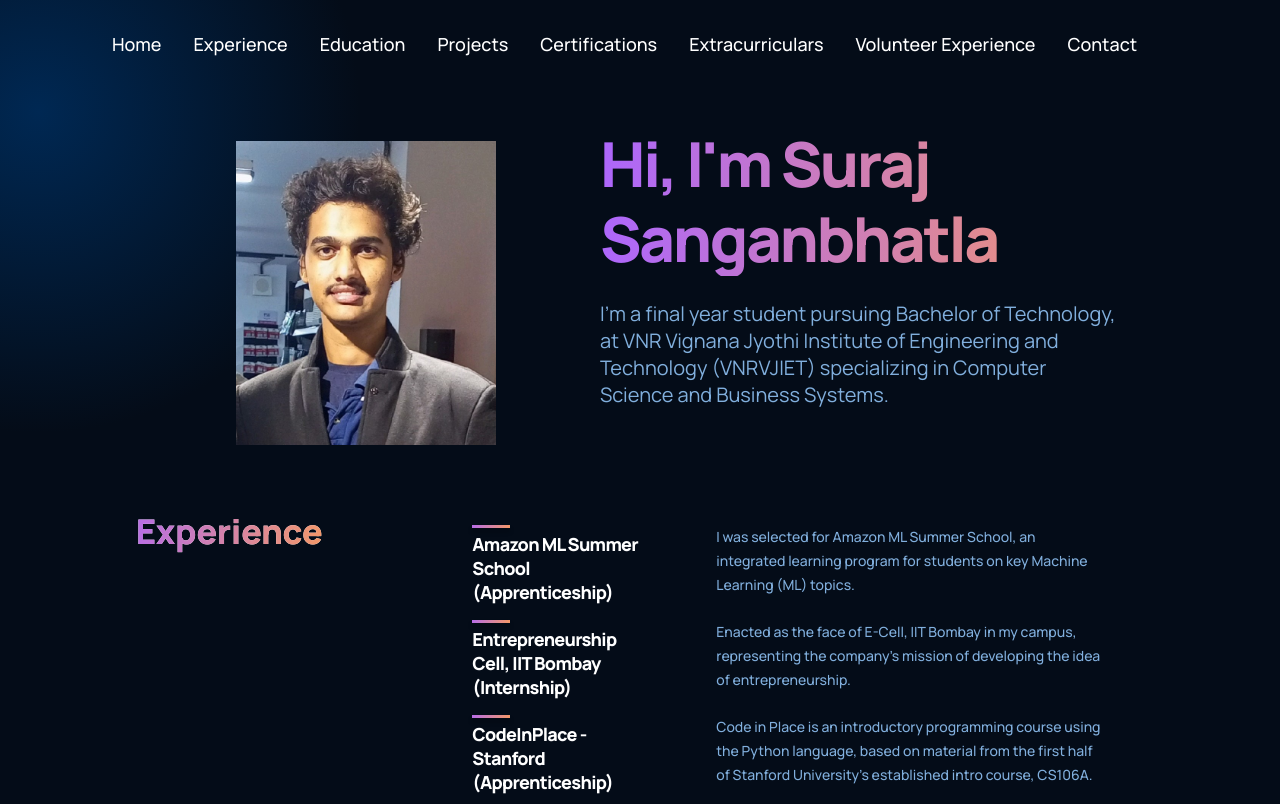
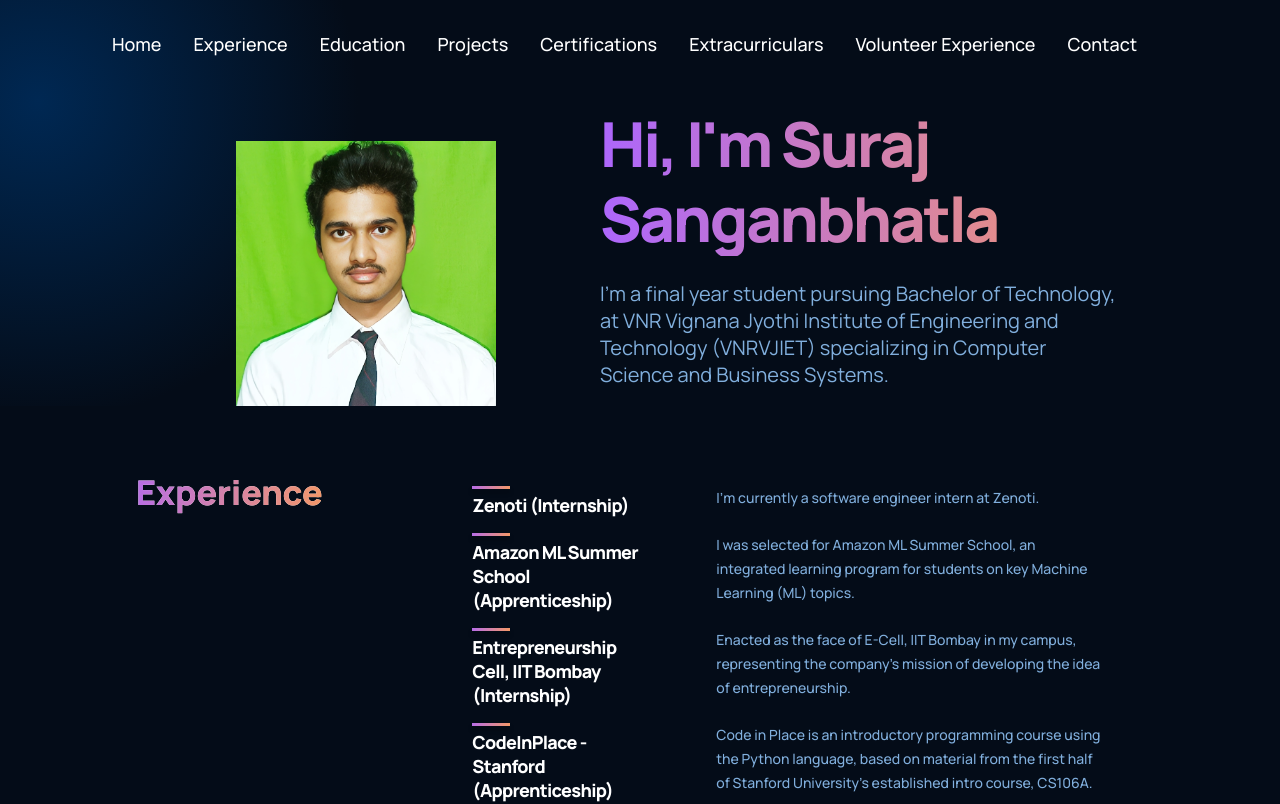
Before and after one commit to iamssuraj/react-portfolio, a React (Create React App) app: page / in a window 1280 px wide. Shown: the top 804 px of the page. Built offline with nearby package versions, Linux system fonts and the light colour scheme.

Commit message:
Experience addition

```diff
--- a/src/components/Experience/Data.json
+++ b/src/components/Experience/Data.json
@@ -1,4 +1,8 @@
 [
+    {
+        "head":"Zenoti (Internship)",
+        "content":"I'm currently a software engineer intern at Zenoti."
+    },
     {
         "head": "Amazon ML Summer School (Apprenticeship)",
         "content": "I was selected for Amazon ML Summer School, an integrated learning program for students on key Machine Learning (ML) topics."
--- a/src/components/Header/Header.js
+++ b/src/components/Header/Header.js
@@ -1,5 +1,5 @@
 import "./header.css"
-import myImage from "../../images/Suraj.jpg"
+import myImage from "../../images/Suraj.png"
 
 function Header() {
   return (
```
Also changed, not shown: src/images/Suraj.png (added).
